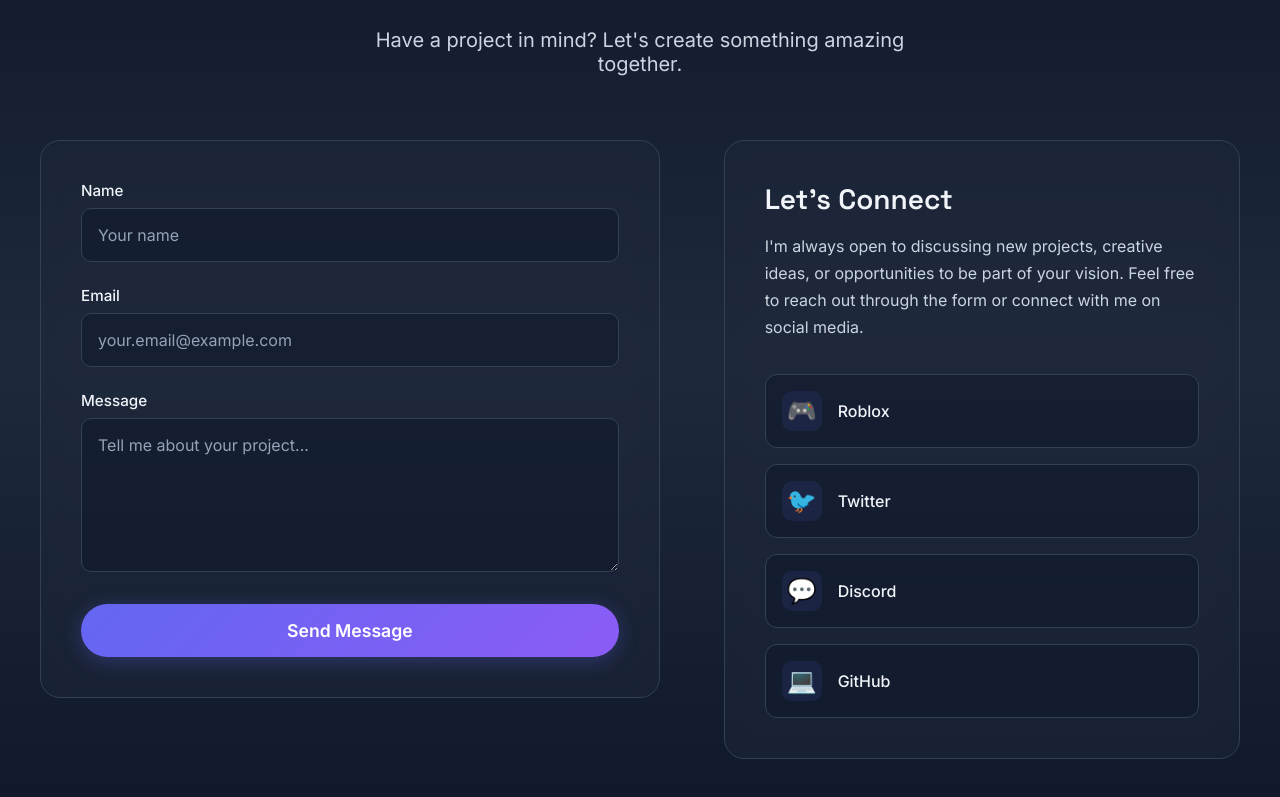
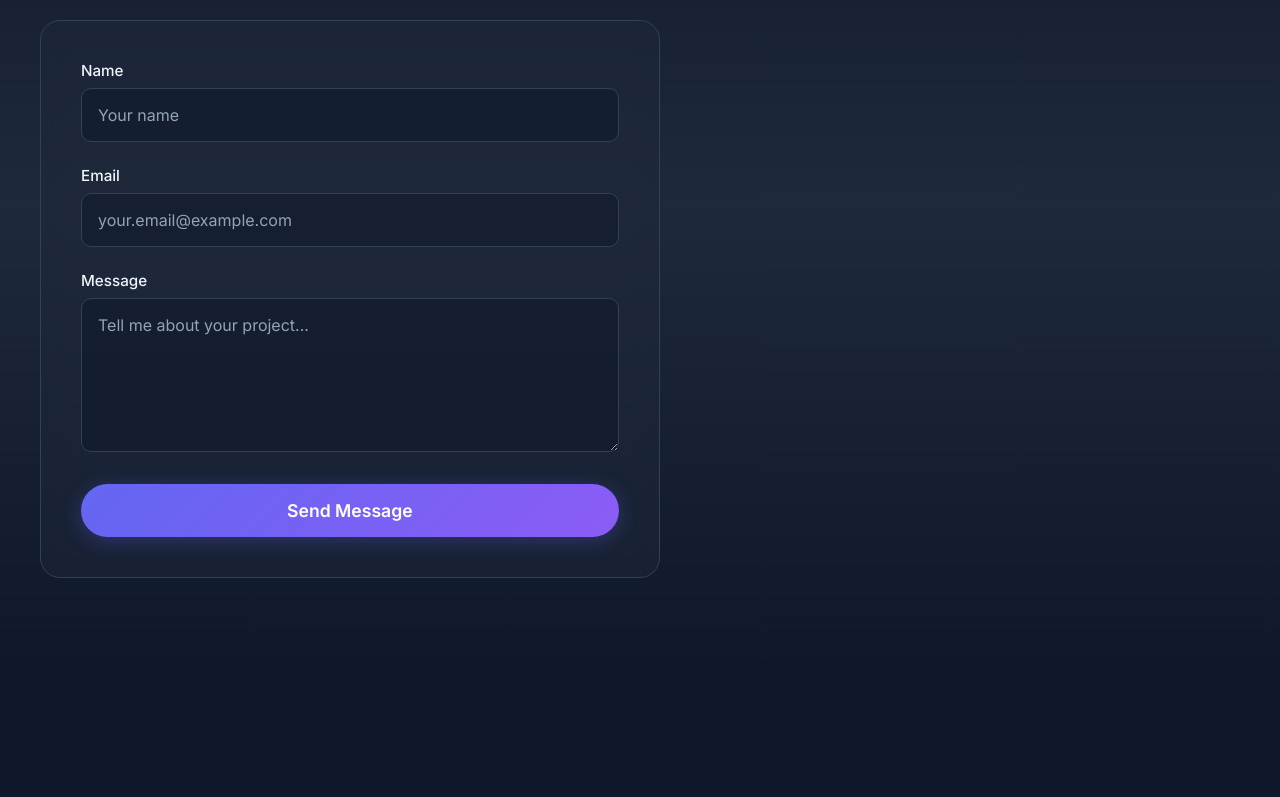
Before and after one commit to KomyakDevelopment/juniperportfolio, a React (Create React App) app: page / in a window 1280 px wide. Shown: the part 3843-4640 px from the top of the page. After the commit the page ends 4517 px from the top, so only its background shows below. Built offline with nearby package versions, Linux system fonts and the light colour scheme.

Commit message:
Remove UI/UX Animation and Performance Optimization skills, remove Let's Connect section from contact

```diff
--- a/src/components/About.js
+++ b/src/components/About.js
@@ -6,9 +6,7 @@ const About = () => {
   const skills = [
     { name: 'VFX Design', level: 95 },
     { name: 'Animation', level: 90 },
-    { name: 'Particle Systems', level: 88 },
-    { name: 'UI/UX Animation', level: 85 },
-    { name: 'Performance Optimization', level: 92 }
+    { name: 'Particle Systems', level: 88 }
   ];
 
   const containerVariants = {
--- a/src/components/Contact.js
+++ b/src/components/Contact.js
@@ -35,32 +35,6 @@ const Contact = () => {
     }, 1500);
   };
 
-  const socialLinks = [
-    {
-      name: 'Roblox',
-      url: '#',
-      icon: '🎮',
-      color: '#6366f1'
-    },
-    {
-      name: 'Twitter',
-      url: '#',
-      icon: '🐦',
-      color: '#1DA1F2'
-    },
-    {
-      name: 'Discord',
-      url: '#',
-      icon: '💬',
-      color: '#5865F2'
-    },
-    {
-      name: 'GitHub',
-      url: '#',
-      icon: '💻',
-      color: '#333'
-    }
-  ];
 
   return (
     <section id="contact" className={styles.contact}>
@@ -156,45 +130,6 @@ const Contact = () => {
               )}
             </form>
           </motion.div>
-
-          <motion.div
-            className={styles.infoContainer}
-            initial={{ opacity: 0, x: 50 }}
-            whileInView={{ opacity: 1, x: 0 }}
-            viewport={{ once: true, margin: '-100px' }}
-            transition={{ duration: 0.6 }}
-          >
-            <div className={styles.infoCard}>
-              <h3 className={styles.infoTitle}>Let's Connect</h3>
-              <p className={styles.infoText}>
-                I'm always open to discussing new projects, creative ideas, or
-                opportunities to be part of your vision. Feel free to reach out
-                through the form or connect with me on social media.
-              </p>
-
-              <div className={styles.socialLinks}>
-                {socialLinks.map((social, index) => (
-                  <motion.a
-                    key={social.name}
-                    href={social.url}
-                    target="_blank"
-                    rel="noopener noreferrer"
-                    className={styles.socialLink}
-                    style={{ '--color': social.color }}
-                    whileHover={{ scale: 1.1, y: -5 }}
-                    whileTap={{ scale: 0.95 }}
-                    initial={{ opacity: 0, y: 20 }}
-                    whileInView={{ opacity: 1, y: 0 }}
-                    viewport={{ once: true }}
-                    transition={{ delay: index * 0.1 }}
-                  >
-                    <span className={styles.socialIcon}>{social.icon}</span>
-                    <span className={styles.socialName}>{social.name}</span>
-                  </motion.a>
-                ))}
-              </div>
-            </div>
-          </motion.div>
         </div>
       </div>
     </section>
```
